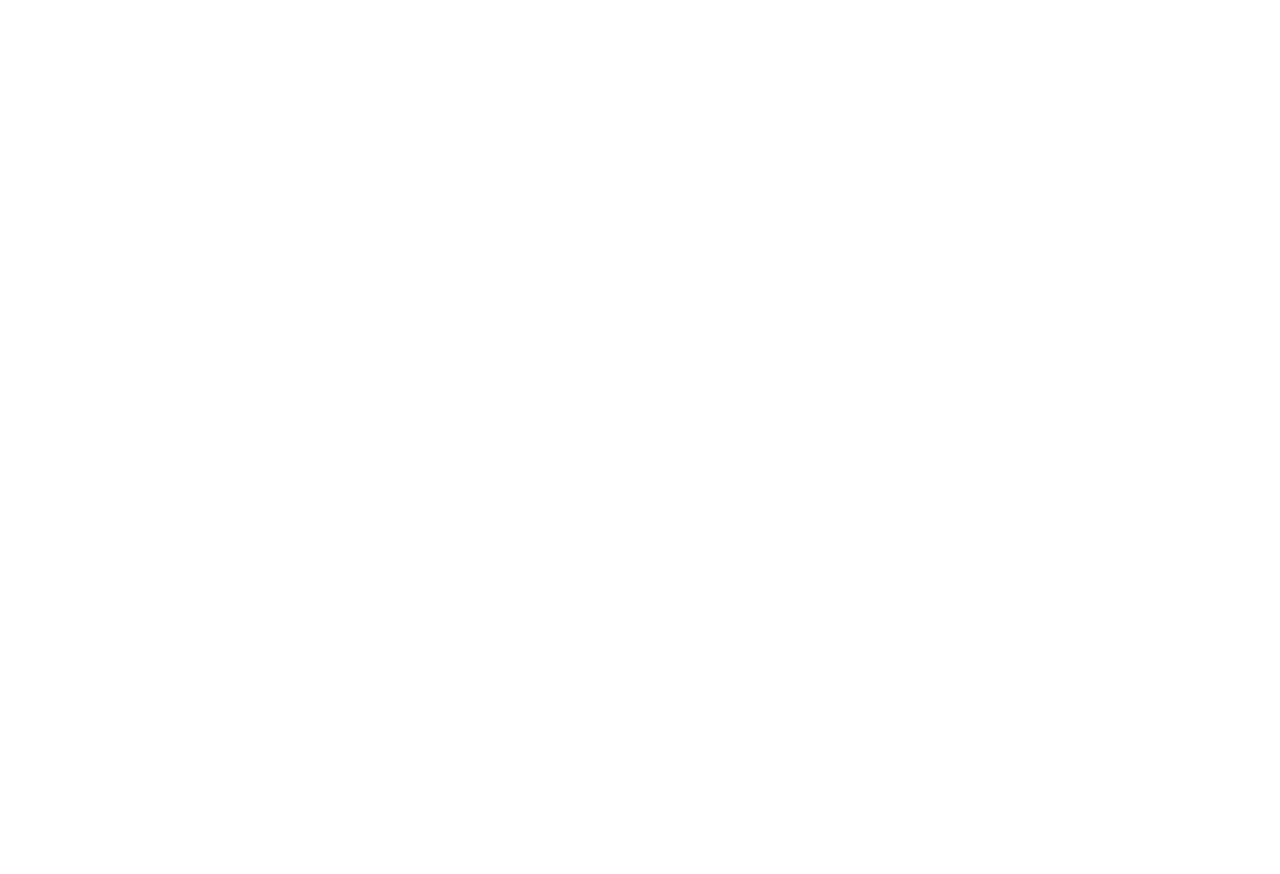
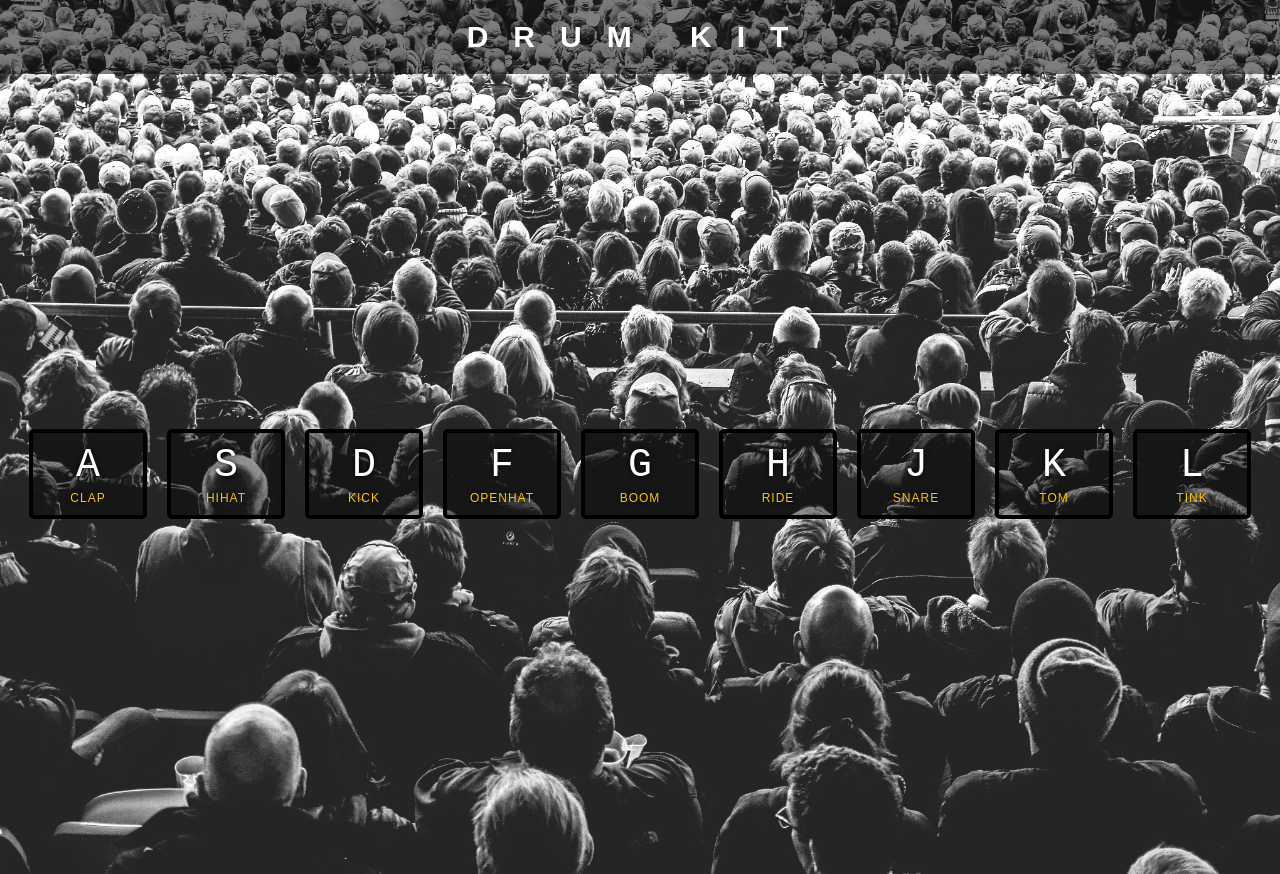
Before and after one commit to akhalid88/Drum-Kit-JS30, a plain HTML site: page index.html in a window 1280 px wide. Before the commit the page ends 800 px from the top, so only its background shows below. Drawn offline with Linux system fonts and the light colour scheme.

Commit message:
add script.js; add header styling

```diff
--- a/index.html
+++ b/index.html
@@ -1,12 +1,68 @@
 <!DOCTYPE html>
 <html lang="en">
+
 <head>
 	<meta charset="UTF-8">
 	<meta http-equiv="X-UA-Compatible" content="IE=edge">
 	<meta name="viewport" content="width=device-width, initial-scale=1.0">
-	<title>Document</title>
+	<link rel="stylesheet" href="style.css">
+	<title>Drum Kit</title>
 </head>
+
 <body>
+	<div class="header">
+		<h1>Drum Kit</h1>
+	</div>
 
+	<div class="keys">
+		<div data-key="65" class="key">
+			<kbd>A</kbd>
+			<span class="sound">clap</span>
+		</div>
+		<div data-key="83" class="key">
+			<kbd>S</kbd>
+			<span class="sound">hihat</span>
+		</div>
+		<div data-key="68" class="key">
+			<kbd>D</kbd>
+			<span class="sound">kick</span>
+		</div>
+		<div data-key="70" class="key">
+			<kbd>F</kbd>
+			<span class="sound">openhat</span>
+		</div>
+		<div data-key="71" class="key">
+			<kbd>G</kbd>
+			<span class="sound">boom</span>
+		</div>
+		<div data-key="72" class="key">
+			<kbd>H</kbd>
+			<span class="sound">ride</span>
+		</div>
+		<div data-key="74" class="key">
+			<kbd>J</kbd>
+			<span class="sound">snare</span>
+		</div>
+		<div data-key="75" class="key">
+			<kbd>K</kbd>
+			<span class="sound">tom</span>
+		</div>
+		<div data-key="76" class="key">
+			<kbd>L</kbd>
+			<span class="sound">tink</span>
+		</div>
+	</div>
+
+	<audio data-key="65" src="sounds/clap.wav"></audio>
+	<audio data-key="83" src="sounds/hihat.wav"></audio>
+	<audio data-key="68" src="sounds/kick.wav"></audio>
+	<audio data-key="70" src="sounds/openhat.wav"></audio>
+	<audio data-key="71" src="sounds/boom.wav"></audio>
+	<audio data-key="72" src="sounds/ride.wav"></audio>
+	<audio data-key="74" src="sounds/snare.wav"></audio>
+	<audio data-key="75" src="sounds/tom.wav"></audio>
+	<audio data-key="76" src="sounds/tink.wav"></audio>
+	<script src="script.js"></script>
 </body>
+
 </html>
--- a/style.css
+++ b/style.css
@@ -0,0 +1,81 @@
+/* body {
+	background-image: url(background.jpg);
+	width: 100%;
+	height: 100%;
+	display: flex;
+	justify-content: center;
+}
+.container {
+	width: 100%;
+	margin: auto;
+}
+
+header {
+	background-color: black;
+	font-size: 50px;
+	width: 100%;
+	margin: 0;
+	color: white;
+} */
+
+html {
+	font-size: 10px;
+	background: url('./background.jpg') bottom center;
+	background-size: cover;
+}
+
+body, html {
+	margin: 0;
+	padding: 0;
+	font-family: sans-serif;
+}
+
+.header {
+	display: flex;
+	justify-content: center;
+	background-color: rgba(0,0,0,0.5);
+	color: white;
+	font-size: 15px;
+	text-transform: uppercase;
+	letter-spacing: 25px;
+}
+
+.keys {
+	display: flex;
+	flex: 1;
+	min-height: 100vh;
+	align-items: center;
+	justify-content: center;
+}
+
+.key {
+	border: .4rem solid black;
+	border-radius: .5rem;
+	margin: 1rem;
+	font-size: 1.5rem;
+	padding: 1rem .5rem;
+	transition: all .07s ease;
+	width: 10rem;
+	text-align: center;
+	color: white;
+	background: rgba(0, 0, 0, 0.4);
+	text-shadow: 0 0 .5rem black;
+}
+
+.playing {
+	transform: scale(1.1);
+	border-color: #ffc600;
+	box-shadow: 0 0 1rem #ffc600;
+}
+
+kbd {
+	display: block;
+	font-size: 4rem;
+}
+
+.sound {
+	font-size: 1.2rem;
+	text-transform: uppercase;
+	letter-spacing: .1rem;
+	color: #ffc600;
+}
```
Also changed, not shown: script.js (added).
